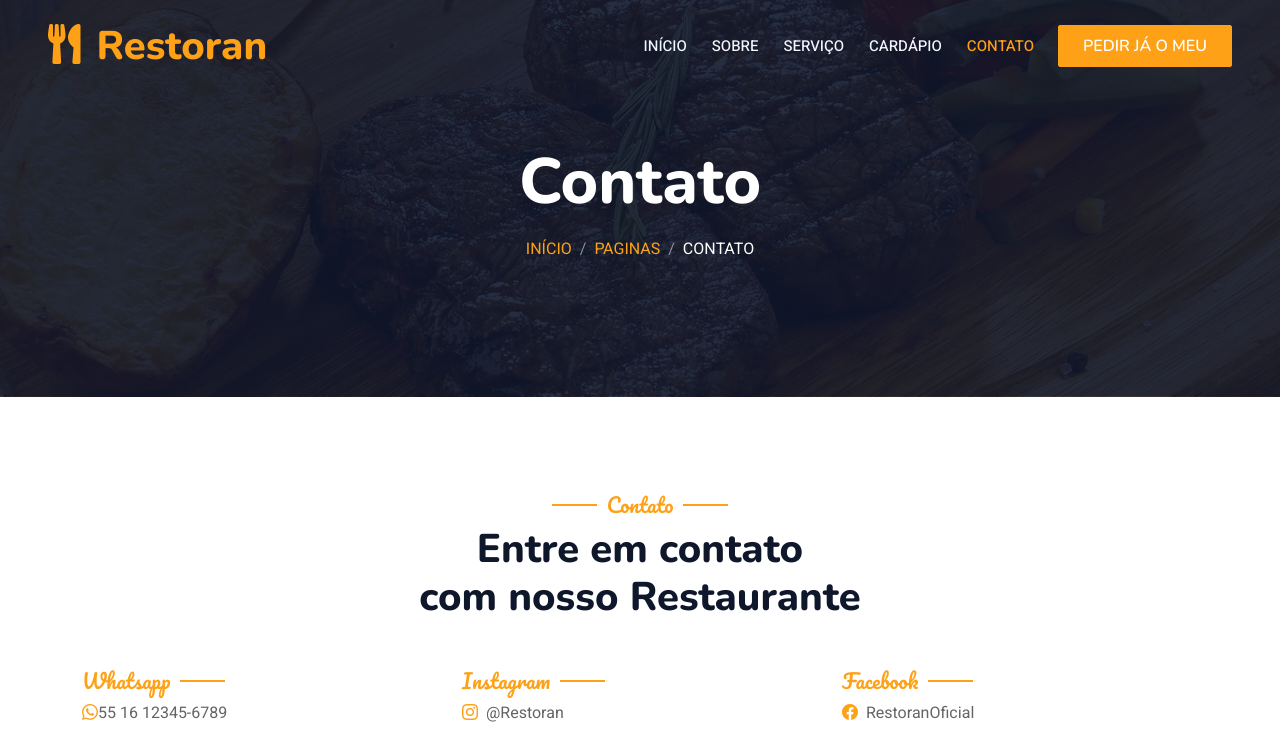
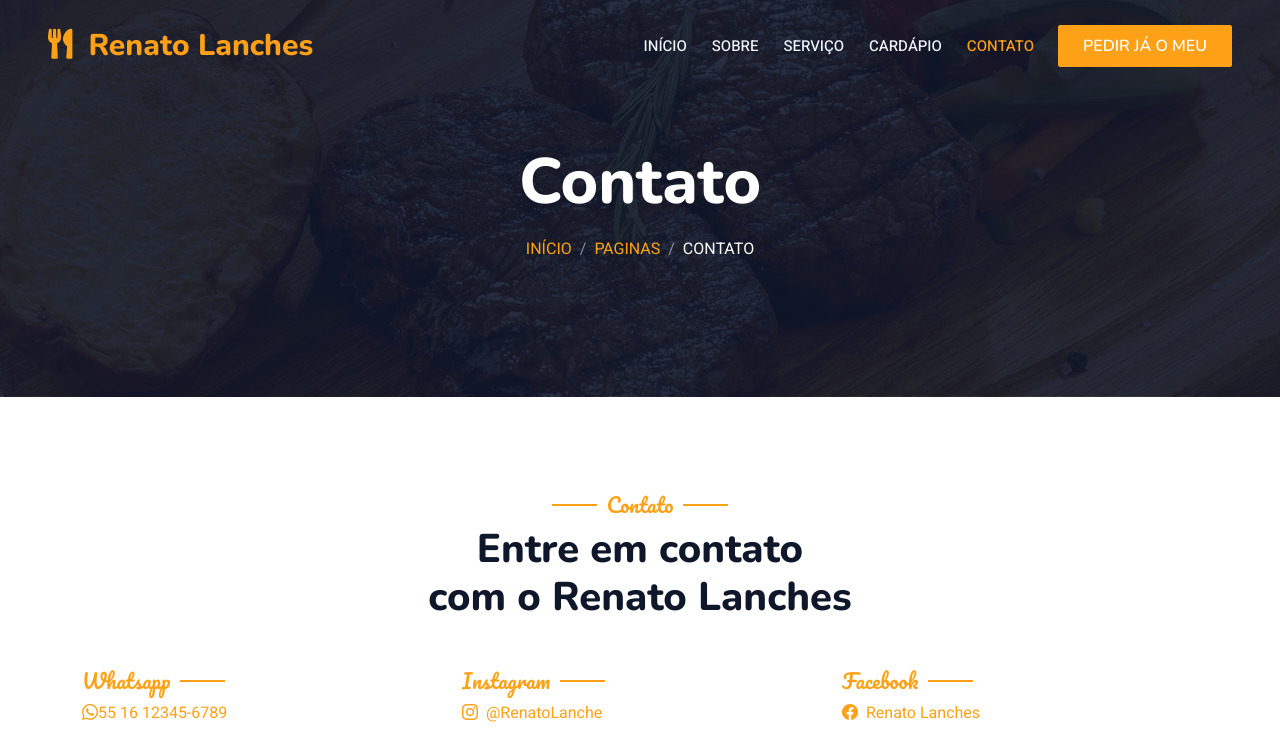
Before and after one commit to PixShopping/Freelancer, a plain HTML site: page contact.html in a window 1280 px wide. Shown: the top 746 px of the page. Drawn offline with nearby package versions, Linux system fonts and the light colour scheme.

Commit message:
atualizando

```diff
--- a/contact.html
+++ b/contact.html
@@ -47,7 +47,7 @@
         <div class="container-xxl position-relative p-0">
             <nav class="navbar navbar-expand-lg navbar-dark bg-dark px-4 px-lg-5 py-3 py-lg-0">
                 <a href="" class="navbar-brand p-0">
-                    <h1 class="text-primary m-0"><i class="fa fa-utensils me-3"></i>Restoran</h1>
+                    <h1 style="font-size: 30px;" class="text-primary m-0"><i class="fa fa-utensils me-3"></i>Renato Lanches</h1>
                     <!-- <img src="img/logo.png" alt="Logo"> -->
                 </a>
                 <button class="navbar-toggler" type="button" data-bs-toggle="collapse" data-bs-target="#navbarCollapse">
@@ -86,22 +86,28 @@
             <div class="container">
                 <div class="text-center wow fadeInUp" data-wow-delay="0.1s">
                     <h5 class="section-title ff-secondary text-center text-primary fw-normal">Contato</h5>
-                    <h1 class="mb-5">Entre em contato <br>com nosso Restaurante</h1>
+                    <h1 class="mb-5">Entre em contato <br>com o Renato Lanches</h1>
                 </div>
                 <div class="row g-4">
                     <div class="col-12">
                         <div class="row gy-4">
                             <div class="col-md-4">
-                                <h5 class="section-title ff-secondary fw-normal text-start text-primary">Whatsapp</h5>
-                                <p><i class="bi bi-whatsapp text-primary mfe-2"></i>55 16 12345-6789</p>
+                                <a href="">
+                                    <h5 class="section-title ff-secondary fw-normal text-start text-primary">Whatsapp</h5>
+                                    <p><i class="bi bi-whatsapp text-primary mfe-2"></i>55 16 12345-6789</p>
+                                </a>
                             </div>
                             <div class="col-md-4">
-                                <h5 class="section-title ff-secondary fw-normal text-start text-primary">Instagram</h5>
-                                <p><i class="bi bi-instagram text-primary me-2"></i>@Restoran</p>
+                                <a href="">
+                                    <h5 class="section-title ff-secondary fw-normal text-start text-primary">Instagram</h5>
+                                    <p><i class="bi bi-instagram text-primary me-2"></i>@RenatoLanche</p>
+                                </a>
                             </div>
                             <div class="col-md-4">
-                                <h5 class="section-title ff-secondary fw-normal text-start text-primary">Facebook</h5>
-                                <p><i class="bi bi-facebook text-primary me-2"></i>RestoranOficial</p>
+                                <a href="https://www.facebook.com/loukoporlanches/">
+                                    <h5 class="section-title ff-secondary fw-normal text-start text-primary">Facebook</h5>
+                                    <p><i class="bi bi-facebook text-primary me-2"></i>Renato Lanches</p>
+                                </a>
                             </div>
                         </div>
                     </div>
@@ -197,7 +203,7 @@
                 <div class="copyright">
                     <div class="row">
                         <div class="col-md-6 text-center text-md-start mb-3 mb-md-0">
-                            &copy; <a class="border-bottom" href="https://restoran.netlify.app">restoran.netlify.app</a>, Todos Direitos Reservados.
+                            &copy; <a class="border-bottom" href="https://renato-lanches.netlify.app">renato-lanches.netlify.app</a>, Todos Direitos Reservados.
 
 							<!--/*** This template is free as long as you keep the footer author’s credit link/attribution link/backlink. If you'd like to use the template without the footer author’s credit link/attribution link/backlink, you can purchase the Credit Removal License from "https://htmlcodex.com/credit-removal". Thank you for your support. ***/-->
 							<br><br> Feito por <a class="border-bottom" href="https://beacons.ai/tecvit" target="_blank">TecVit</a>
```
Also changed, not shown: about.html (+4 -4 lines), index.html (+4 -4 lines), menu.html (+2 -2 lines), service.html (+2 -2 lines).
